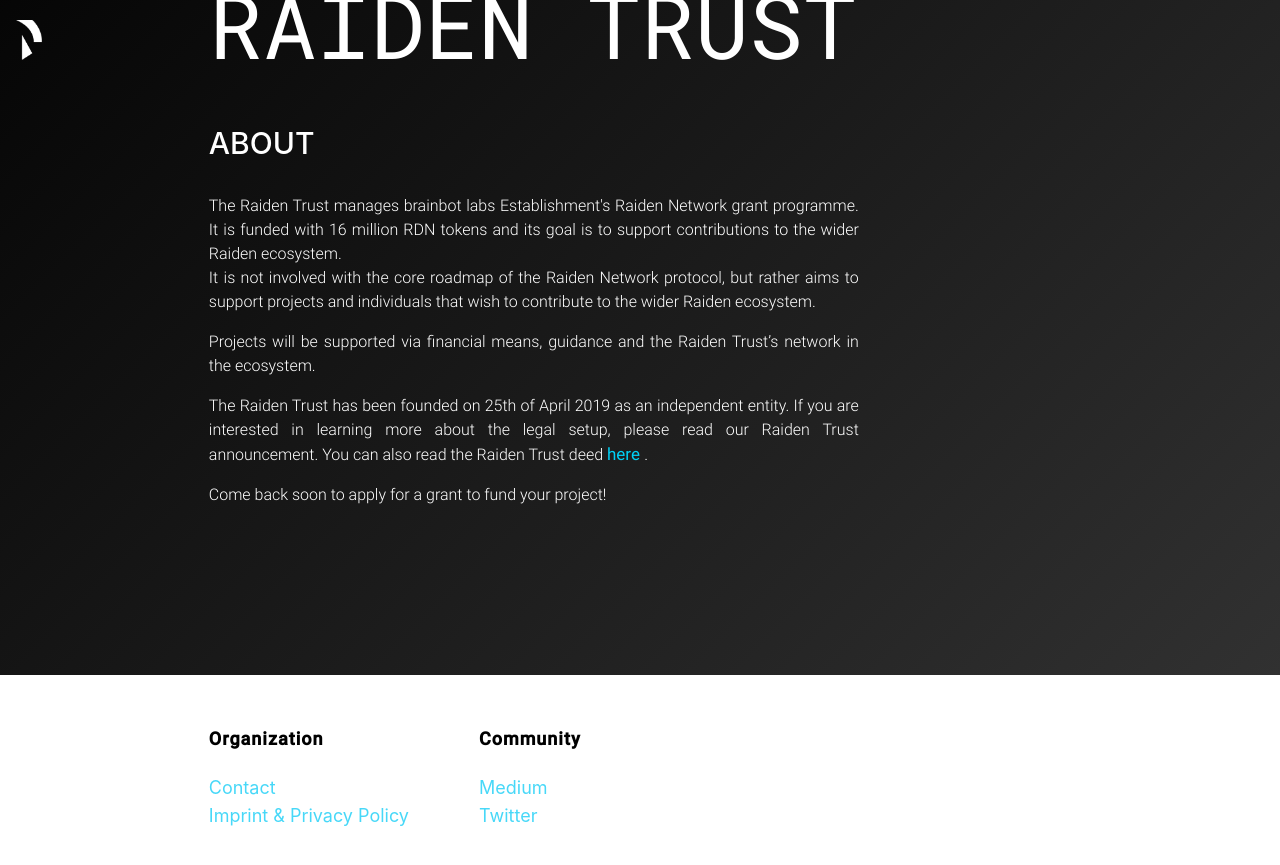
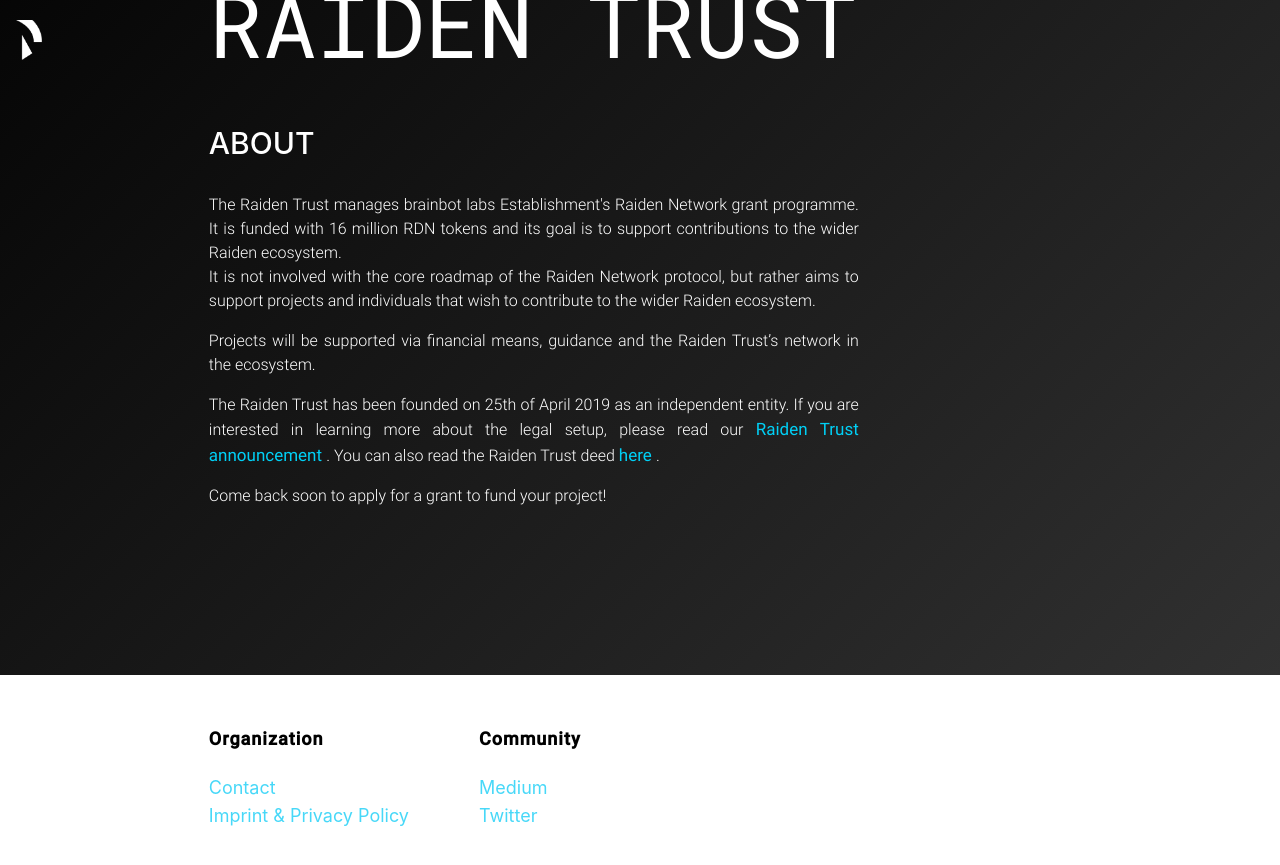
Before and after one commit to raiden-trust/website, a Jekyll site: the page built from index.html, in a window 1280 px wide and 900 px high, scrolled down 254 px. Shown: the top 865 px of the window. Built offline with Jekyll 4.4.1, drawn with Linux system fonts in a browser that asks for light colours; part of the change alters nothing that is shown.

```diff
--- a/_layouts/landing.html
+++ b/_layouts/landing.html
@@ -40,8 +40,9 @@ layout: default
       <p class="justify">
         The Raiden Trust has been founded on 25th of April 2019 as an independent entity.
         If you are interested in learning more about the legal setup, please read
-        our Raiden Trust announcement. You can also read the Raiden
-        Trust deed <a href="/deed.pdf"> here </a>.
+        our
+        <a href="https://medium.com/raiden-network/introducing-the-raiden-trust-cd47db60146"> Raiden Trust announcement </a>.
+        You can also read the Raiden Trust deed <a href="/deed.pdf"> here </a>.
       </p>
 
       <p class="justify">
```
